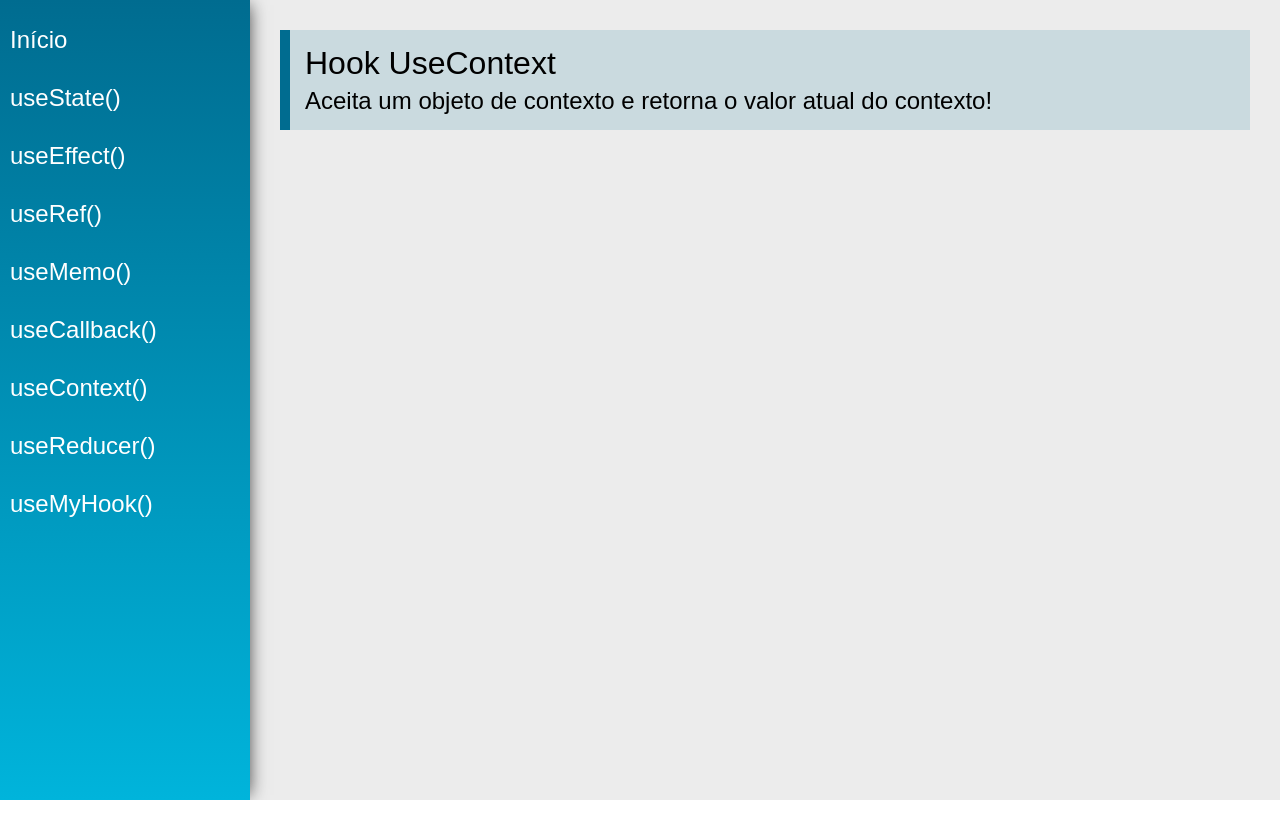
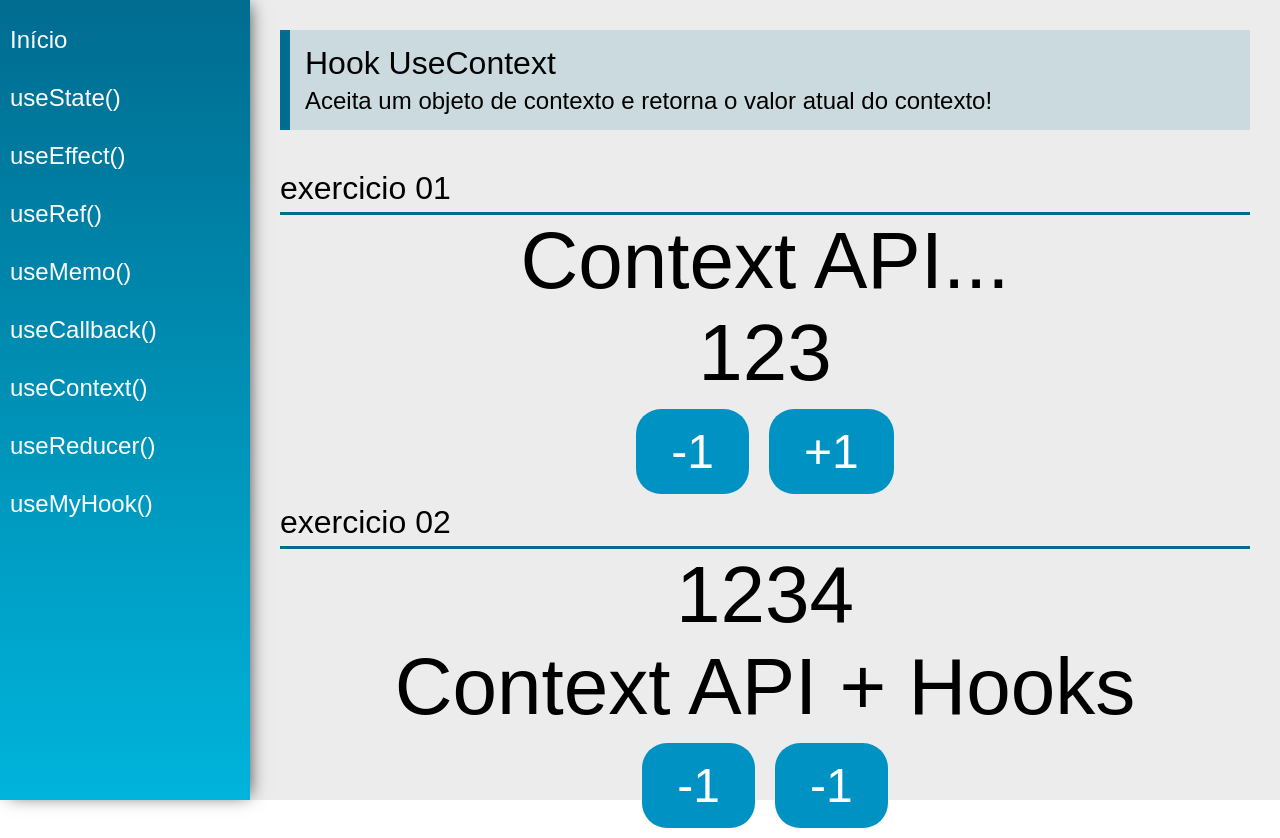
Before and after one commit to felipe-lima-flooxai/react-mod5-hooks, a React (Vite) app: page /useContext in a window 1280 px wide. Before the commit the page ends 800 px from the top, so only its background shows below. Built offline with nearby package versions, Linux system fonts and the light colour scheme.

Commit message:
feat: useContext

```diff
--- /dev/null
+++ b/src/data/DataContext.js
@@ -0,0 +1,10 @@
+import React from "react";
+
+export const data = {
+    number: 123,
+    text: "Context API..."
+}
+
+const DataContext = React.createContext(data)
+
+export default DataContext
--- /dev/null
+++ b/src/data/Store.jsx
@@ -0,0 +1,32 @@
+import React, { useState } from 'react'
+
+const initialState = {
+    number: 1234,
+    text: 'Context API + Hooks'
+}
+
+export const AppContext = React.createContext(initialState)
+
+const Store = props => {
+    const [state, setState] = useState(initialState)
+
+    function updateState(key, value) {
+        setState({
+            ...state,
+            [key]: value
+        })
+    }
+
+    return (
+        <AppContext.Provider value={{
+            number: state.number,
+            text: state.text,
+            setNumber: n => updateState('number', n),
+            setText: t => updateState('text', t),
+        }}>
+            {props.children}
+        </AppContext.Provider>
+    )
+}
+
+export default Store
--- a/src/index.jsx
+++ b/src/index.jsx
@@ -5,9 +5,12 @@
 import './index.css';
 
 
+
 const root = ReactDOM.createRoot(document.getElementById('root'));
 root.render(
-  <div>
+
+
     <App></App>
-  </div>
+
+
 );
--- a/src/views/App.jsx
+++ b/src/views/App.jsx
@@ -1,19 +1,27 @@
 import './App.css'
-import React from 'react'
+import React, { useState } from 'react'
 import { BrowserRouter as Router } from  'react-router-dom'
 
 import Menu from '../components/layout/Menu'
 import Content from '../components/layout/Content'
+import DataContext, {data} from '../data/DataContext';
+import Store from '../data/Store'
 
 const App = props => {
 
+    const [state, setState] = useState(data)
+
     return (
+            <Store>
+                <DataContext.Provider value={{state, setState}}>
                     <div className="App">
                         <Router>
                             <Menu />
                             <Content />
                         </Router>
                     </div>
+                </DataContext.Provider>
+            </Store>
     )
 }
 
--- a/src/views/examples/UseContext.jsx
+++ b/src/views/examples/UseContext.jsx
@@ -1,13 +1,55 @@
-import React from 'react'
+import React, { useContext, useEffect } from 'react'
 import PageTitle from '../../components/layout/PageTitle'
+import DataContext from '../../data/DataContext'
+import SectionTitle from '../../components/layout/SectionTitle'
+import { AppContext } from '../../data/Store'
 
 const UseContext = (props) => {
+
+    const context = useContext(DataContext)
+
+    function addNumber(delta) {
+        context.setState({
+            ...context.state,
+            number: context.state.number + delta
+        })
+    }
+
+    const {number, text,  setNumber, setText} = useContext(AppContext)
+
+    useEffect(function(){
+        if(number > 1250){
+            setText("Eita!!!")
+        }
+    }, [number])
+
     return (
         <div className="UseContext">
             <PageTitle
                 title="Hook UseContext"
                 subtitle="Aceita um objeto de contexto e retorna o valor atual do contexto!"
             />
+
+            <SectionTitle title="exercicio 01"></SectionTitle>
+            <div className="center">
+                <span className="text">{context.state.text}</span>
+                <span className="text">{context.state.number}</span>
+                <div>
+                    <button className="btn" onClick={() => addNumber(-1)}>-1</button>
+                    <button className="btn" onClick={() => addNumber(+1)}>+1</button>
+                </div>
+            </div>
+
+            <SectionTitle title="exercicio 02"></SectionTitle>
+            <div className="center">
+                <span className="text">{number}</span>
+                <span className="text">{text}</span>
+                <div>
+
+                    <button className="btn" onClick={()=> setNumber(number -  1)}>-1</button>
+                    <button className="btn" onClick={()=> setNumber(number + 1)}>-1</button>
+                </div>
+            </div>
         </div>
     )
 }
```
Lines whose indentation alone changed are shown as unchanged.
